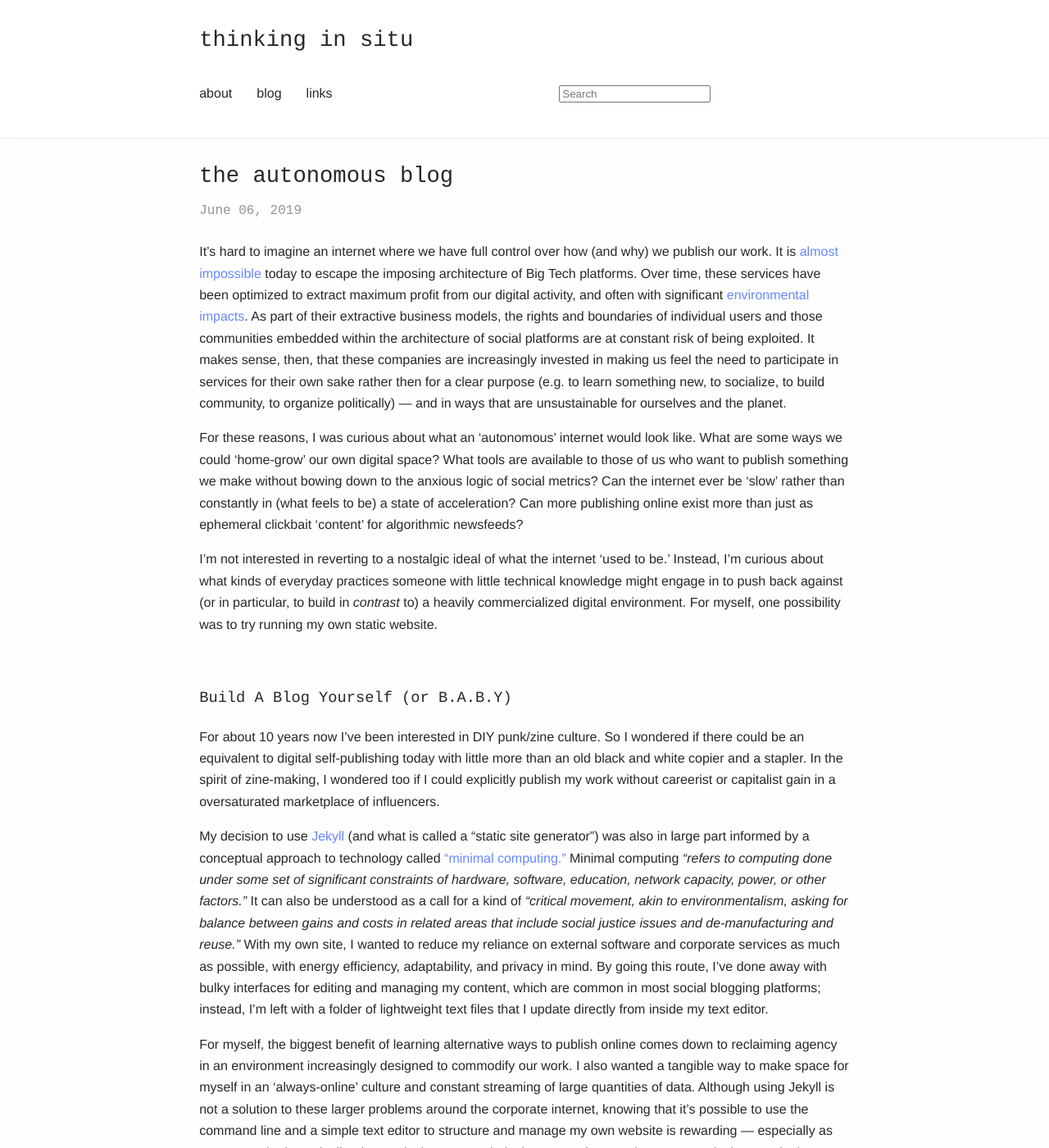
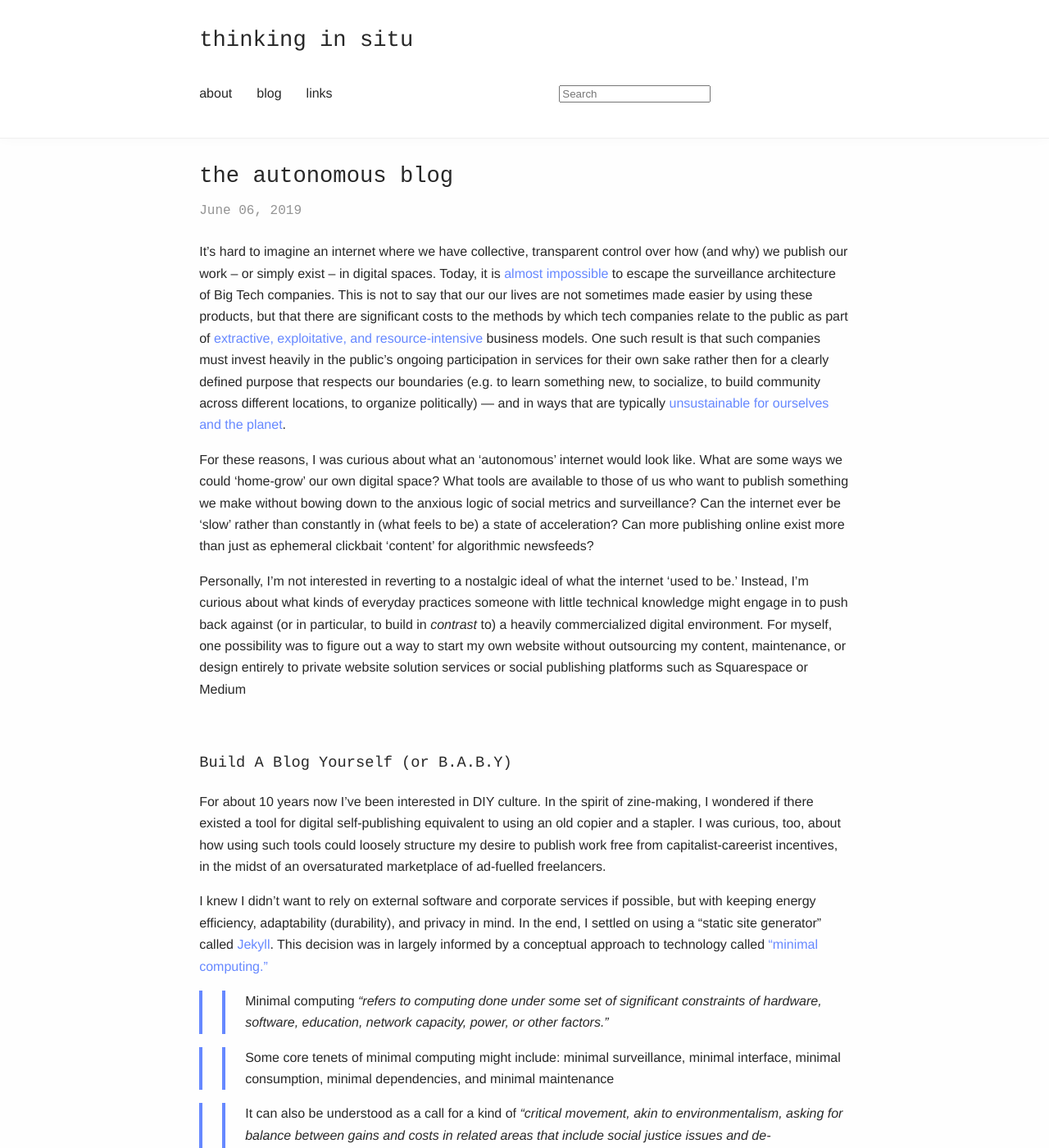
Before and after one commit to teddiebrock/blank-spaces, a Jekyll site: the page built from _posts/2019-06-06-autonomous-blog.md, in a window 1280 px wide and 1400 px high. Shown: the whole window at 82% size. Built offline with Jekyll 4.4.1, drawn with Linux system fonts in a browser that asks for light colours; some of the changed text lies outside the part shown.

Commit message:
revised draft post

```diff
--- a/_posts/2019-06-06-autonomous-blog.md
+++ b/_posts/2019-06-06-autonomous-blog.md
@@ -3,26 +3,33 @@
 title: "the autonomous blog"
 ---
 
-It’s hard to imagine an internet where we have full control over how (and why) we publish our work. It is [almost impossible](https://www.theguardian.com/commentisfree/2019/feb/17/almost-impossible-to-function-without-big-five-tech-giants) today to escape the imposing architecture of Big Tech platforms. Over time, these services have been optimized to extract maximum profit from our digital activity, and often with significant [environmental impacts](https://gizmodo.com/amazon-is-aggressively-pursuing-big-oil-as-it-stalls-ou-1833875828). As part of their extractive business models, the rights and boundaries of individual users and those communities embedded within the architecture of social platforms are at constant risk of being exploited. It makes sense, then, that these companies are increasingly invested in making us feel the need to participate in services for their own sake rather then for a clear purpose (e.g. to learn something new, to socialize, to build community, to organize politically) — and in ways that are unsustainable for ourselves and the planet.
+It’s hard to imagine an internet where we have collective, transparent control over how (and why) we publish our work -- or simply exist -- in digital spaces. Today, it is [almost impossible](https://www.theguardian.com/commentisfree/2019/feb/17/almost-impossible-to-function-without-big-five-tech-giants) to escape the surveillance architecture of Big Tech companies. This is not to say that our our lives are not sometimes made easier by using these products, but that there are significant costs to the methods by which tech companies relate to the public as part of [extractive, exploitative, and resource-intensive](https://anatomyof.ai/) business models. One such result is that such companies must invest heavily in the public's ongoing participation in services for their own sake rather then for a clearly defined purpose that respects our boundaries (e.g. to learn something new, to socialize, to build community across different locations, to organize politically) — and in ways that are typically [unsustainable for ourselves and the planet](https://www.theguardian.com/commentisfree/2018/jul/17/internet-climate-carbon-footprint-data-centres).
 
-For these reasons, I was curious about what an ‘autonomous’ internet would look like. What are some ways we could ‘home-grow’ our own digital space? What tools are available to those of us who want to publish something we make without bowing down to the anxious logic of social metrics? Can the internet ever be ‘slow’ rather than constantly in (what feels to be) a state of acceleration? Can more publishing online exist more than just as ephemeral clickbait ‘content’ for algorithmic newsfeeds?
+For these reasons, I was curious about what an ‘autonomous’ internet would look like. What are some ways we could ‘home-grow’ our own digital space? What tools are available to those of us who want to publish something we make without bowing down to the anxious logic of social metrics and surveillance? Can the internet ever be ‘slow’ rather than constantly in (what feels to be) a state of acceleration? Can more publishing online exist more than just as ephemeral clickbait ‘content’ for algorithmic newsfeeds?
 
-I’m not interested in reverting to a nostalgic ideal of what the internet ‘used to be.’ Instead, I’m curious about what kinds of everyday practices someone with little technical knowledge might engage in to push back against (or in particular, to build in *contrast* to) a heavily commercialized digital environment. For myself, one possibility was to try running my own static website.
+Personally, I’m not interested in reverting to a nostalgic ideal of what the internet ‘used to be.’ Instead, I’m curious about what kinds of everyday practices someone with little technical knowledge might engage in to push back against (or in particular, to build in *contrast* to) a heavily commercialized digital environment. For myself, one possibility was to figure out a way to start my own website without outsourcing my content, maintenance, or design entirely to private website solution services or social publishing platforms such as Squarespace or Medium
 
 &nbsp;
 &nbsp;
 
 ### Build A Blog Yourself (or B.A.B.Y)
 
-For about 10 years now I’ve been interested in DIY punk/zine culture. So I wondered if there could be an equivalent to digital self-publishing today with little more than an old black and white copier and a stapler. In the spirit of zine-making, I wondered too if I could explicitly publish my work without careerist or capitalist gain in a oversaturated marketplace of influencers.
+For about 10 years now I’ve been interested in DIY culture. In the spirit of zine-making, I wondered if there existed a tool for digital self-publishing equivalent to using an old copier and a stapler. I was curious, too, about how using such tools could loosely structure my desire to publish work free from capitalist-careerist incentives, in the midst of an oversaturated marketplace of ad-fuelled freelancers.
 
- My decision to use [Jekyll](https://jekyllrb.com/) (and what is called a “static site generator”) was also in large part informed by a conceptual approach to technology called  [“minimal computing.”](https://go-dh.github.io/mincomp/about/) Minimal computing *“refers to computing done under some set of significant constraints of hardware, software, education, network capacity, power, or other factors.”* It can also be understood as a call for a kind of *“critical movement, akin to environmentalism, asking for balance between gains and costs in related areas that include social justice issues and de-manufacturing and reuse.”* With my own site, I wanted to reduce my reliance on external software and corporate services as much as possible, with energy efficiency, adaptability, and privacy in mind. By going this route, I’ve done away with bulky interfaces for editing and managing my content, which are common in most social blogging platforms; instead, I'm left with a folder of lightweight text files that I update directly from inside my text editor.
+I knew I didn't want to rely on external software and corporate services if possible, but with keeping energy efficiency, adaptability (durability), and privacy in mind. In the end, I settled on using a "static site generator" called [Jekyll](https://jekyllrb.com/). This decision was in largely informed by a conceptual approach to technology called  [“minimal computing.”](https://go-dh.github.io/mincomp/about/)
+>>Minimal computing *“refers to computing done under some set of significant constraints of hardware, software, education, network capacity, power, or other factors.”*
 
-For myself, the biggest benefit of learning alternative ways to publish online comes down to reclaiming agency in an environment increasingly designed to commodify our work. I also wanted a tangible way to make space for myself in an ‘always-online’ culture and constant streaming of large quantities of data. Although using Jekyll is not a solution to these larger problems around the corporate internet, knowing that it’s possible to use the command line and a simple text editor to structure and manage my own website is rewarding — especially as someone who is not inclined towards the more technical aspects of computing. In a practical sense, it also means I don’t have to worry if my Squarespace subscription expires or if Medium starts going in a [questionable direction](http://studyhall.xyz/blog/2018/6/12/mediums-mess-the-rise-and-fall-of-the-site-that-was-supposed-to-save-journalism). (Although unfortunately, GitHub -- the repository where I 'push' my text-files -- is now owned by Microsoft).
+>>Some core tenets of minimal computing might include: **minimal surveillance, minimal interface, minimal consumption, minimal dependencies, and minimal maintenance**
 
-That being said, I also don't want to misrepresent the time and effort it takes to survey one's mainstream options and then learn another, much less common way of doings things. It's an ongoing, imperfect process with various barriers to entry, depending on where you start.
+>>It can also be understood as a call for a kind of *“critical movement, akin to environmentalism, asking for balance between gains and costs in related areas that include social justice issues and de-manufacturing and reuse.”*
 
-I know it can easily be argued that an overwhelming downside to such an approach is less opportunity for attention to flow over these words. But this pervasive logic is in large part why I created this project in the first place — to resist exploitative business models and quantitative metrics for determining what’s ‘valuable’ and what isn’t.
+In a basic sense, by deconstructing the process of building a website to determine what is/isn't needed to serve my purposes, I’ve done away with bulky interfaces for editing and managing my content, which are common in most social blogging platforms; instead, I'm left with a folder of lightweight text files that I update directly from inside my text editor. What I've gained is a deeper understanding of the various components/architectures required to publish online. (What can I do myself vs. what I depend on others to do for me.)
+
+For myself, the biggest benefit of learning alternative ways to publish online comes down to reclaiming a sense of agency in an environment increasingly designed to commodify my work and/or activity. I wanted a tangible way to make space for myself in an ‘always-online’ culture, where streaming large quantities of data on a constant basis is also the norm and assumes we live in a world of infinite resources. Although using Jekyll is not a solution to the massive influence and power of the corporate internet, knowing that it’s possible to use the command line and a simple text editor to structure and manage my own website is rewarding — especially as someone who is not inclined towards the more technical aspects of computing. In this case, I believe it mostly served the purpose of exploring what a hypothetical autonomous internet might require of average people, as well as the limits of individual web-making. To ground things in a more practical sense, running my own static site means I don’t have to worry if my Squarespace subscription expires or if Medium starts going in a [questionable direction](http://studyhall.xyz/blog/2018/6/12/mediums-mess-the-rise-and-fall-of-the-site-that-was-supposed-to-save-journalism).
+
+That being said, I don't want to misrepresent the time and effort it takes to survey one's mainstream options and then learn another, much less common way of doings things. There is a learning curve to using Jekyll, and many people have to overcome a deeply ingrained resistance to using the command line (which I had!). It's an ongoing, imperfect process with various barriers to entry, depending on where you start. At the same time, running a static site is a relatively shallow / non-technical process compared to learning how to program, for example.
+
+I also know it's easy to argue that that such an approach has significant downsides: there is obviously much less chance for these words to ever go viral, or be of any value to the attention economy at large. But this pervasive logic is one reason why I started this project in the first place — to imagine for myself what it means to resist exploitative quantitative metrics for determining what’s ‘valuable’ and what isn’t.
 
 &nbsp;
 
@@ -31,9 +38,9 @@
 * 1 beginner's tutorial by the [Programming Historian](https://programminghistorian.org/en/lessons/building-static-sites-with-jekyll-github-pages)
 * 1 static site generator [(Jekyll)](https://jekyllrb.com/)
 * 1 text editor [(Atom)](https://atom.io/)
-* 1 repository [(GitHub)](https://github.com/)
+* 1 repository [(GitHub)](https://github.com/) (*Now owned by Microsoft as of June 2018*)
 * 1 command-line interface (also called 'Terminal' on your computer)
-* questions to google as you go along
+* questions for your [search engine of choice](https://duckduckgo.com) as you go along.
 
 ### Further Reading
 
```
